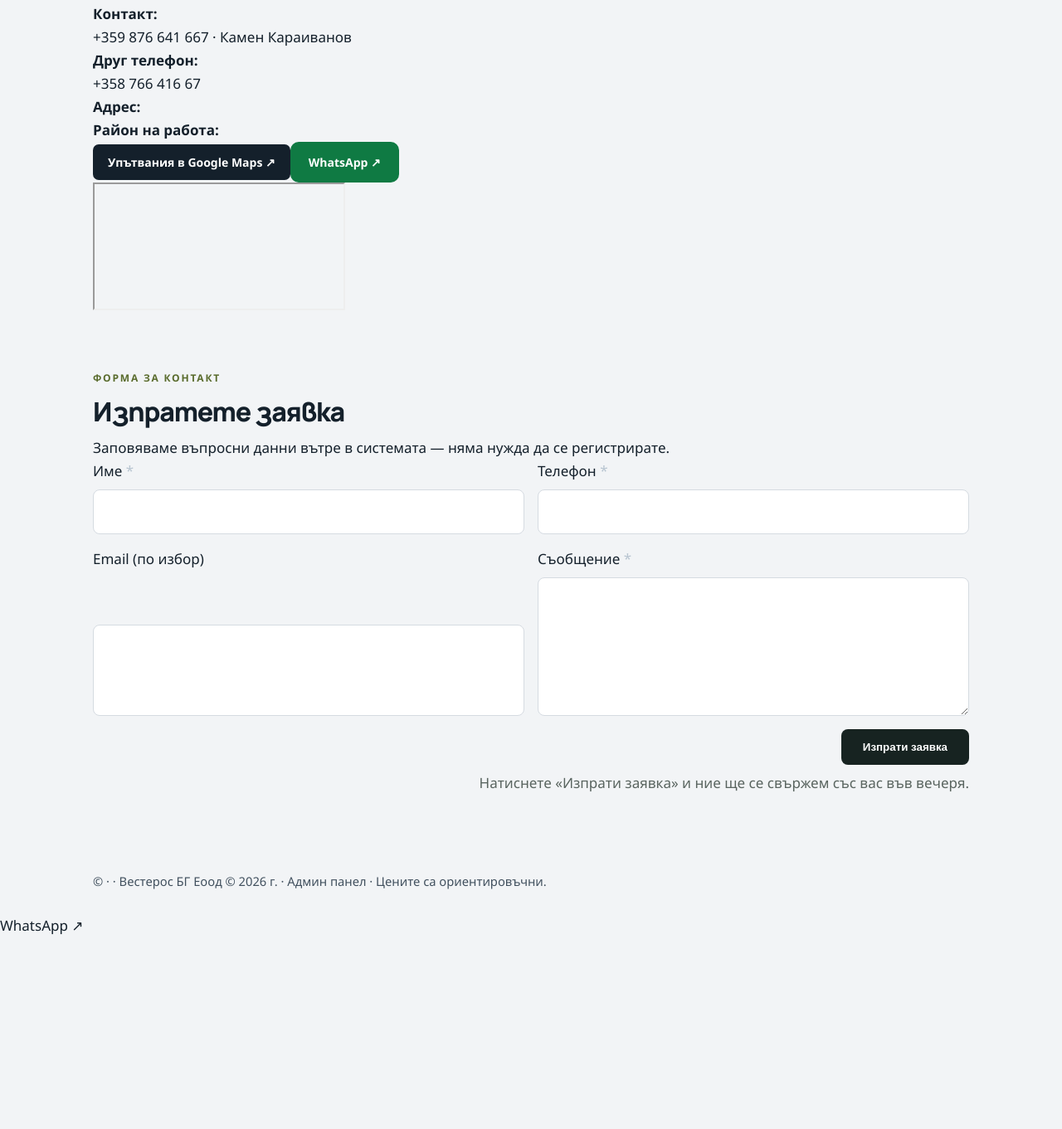
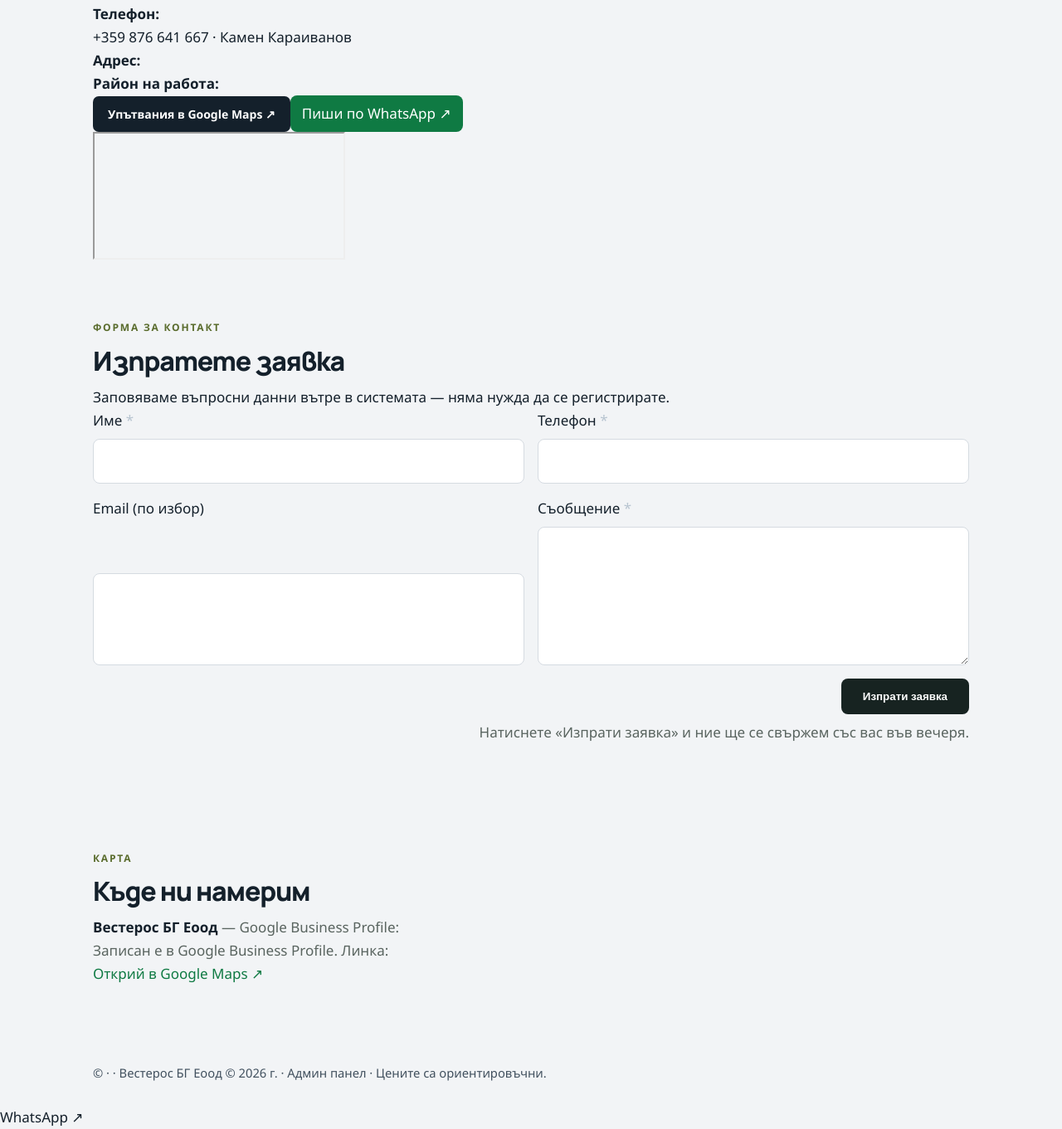
Before and after one commit to Dinamitrii/vesterosbg, a Flask app: template templates/contact.html in a window 1280 px wide. Shown: the part 145-1506 px from the top of the page at 83% size. Before the commit the page ends 1272 px from the top, so only its background shows below. Run offline with Flask 3, Linux system fonts and the light colour scheme; the template is opened without the code that fills it, so the values that code supplies are empty; data comes from the database, SQL or seed files in the repository; a map, chart or similar area stays blank; some libraries are stand-ins or nearby versions.

Commit message:
Fix: contact page branding with Вестерос БГ ЕООД, route /contacts, and sitemap updates
- Rename company to Вестерос БГ ЕООД in contact page
- Add /contacts route (keep /kontakti redirect)
- Update sitemap with /contacts URL

```diff
--- a/app.py
+++ b/app.py
@@ -347,7 +347,9 @@ def settings_dict(conn):
 def whatsapp(settings):
     configured_phone = os.environ.get("WHATSAPP_PHONE") or settings.get("phone", "")
     number = "".join(ch for ch in configured_phone if ch.isdigit())
-    return f"https://wa.me/{number}?text=%D0%97%D0%B4%D1%80%D0%B0%D0%B2%D0%B5%D0%B9%D1%82%D0%B5%2C%20%D0%B8%D0%BD%D1%82%D0%B5%D1%80%D0%B5%D1%81%D1%83%D0%B2%D0%B0%D0%BC%20%D1%81%D0%B5%20%D0%BE%D1%82%20%D0%B2%D0%B0%D1%88%D0%B8%D1%82%D0%B5%20%D1%83%D1%81%D0%BB%D1%83%D0%B3%D0%B8." if number else "https://wa.me/"
+    if not number:
+        return "https://wa.me/"
+    return f"https://wa.me/{number}?text={quote('Здравейте! Имаме възможности да обсъшем вашият ремонт. Свържете се с нас.')}"
 
 
 def map_links(settings):
@@ -409,7 +411,7 @@ def service_gallery(service_id):
     )
 
 
-@app.get("/kontakti")
+@app.get("/contacts")
 def contact_page():
     with db() as conn:
         settings = settings_dict(conn)
@@ -574,6 +576,7 @@ def sitemap():
 
     add_url("/", priority="1.0", images=[sitemap_image(image) for image in homepage_images])
     add_url(url_for("contact_page"))
+    add_url("/contacts")
     for category_id, category_images in category_gallery_images.items():
         if len(category_images) >= 4:
             add_url(url_for("category_gallery", category_id=category_id),
--- a/site/static/sitemap.xml
+++ b/site/static/sitemap.xml
@@ -6,7 +6,7 @@
     <priority>1.0</priority>
   </url>
   <url>
-    <loc>https://vesterosbg.online/kontakti</loc>
+    <loc>https://vesterosbg.online/contacts</loc>
     <changefreq>weekly</changefreq>
     <priority>0.7</priority>
   </url>
--- a/static/sitemap.xml
+++ b/static/sitemap.xml
@@ -6,7 +6,7 @@
     <priority>1.0</priority>
   </url>
   <url>
-    <loc>https://vesterosbg.online/kontakti</loc>
+    <loc>https://vesterosbg.online/contacts</loc>
     <changefreq>weekly</changefreq>
     <priority>0.7</priority>
   </url>
--- a/templates/contact.html
+++ b/templates/contact.html
@@ -30,7 +30,7 @@
     </div>
   </header>
   <main>
-<div class="contact-grid"><div class="contact-info"><h3>{{ settings.legal_name }}</h3><p>ЕИК: {{ settings.eik }}</p><p><b>Контакт:</b><br><a href="tel:+359876641667">+359 876 641 667 · Камен Караиванов</a></p><p><b>Друг телефон:</b><br><a href="tel:+35876641667">+358 766 416 67</a></p><p><b>Адрес:</b><br>{{ settings.address }}</p><p><b>Район на работа:</b><br>{{ settings.city }}</p><div class="map-actions"><a class="contact" href="{{ directions }}" target="_blank" rel="noopener">Упътвания в Google Maps ↗</a><a class="btn" style="background:#0f7a43;color:white" href="{{ wa }}" target="_blank" rel="noopener">WhatsApp ↗</a></div></div><div><iframe class="map" title="Карта с адреса на фирмата" src="{{ map_embed }}" loading="lazy" referrerpolicy="no-referrer-when-downgrade" allowfullscreen></iframe></div></div></section>
+<div class="contact-grid"><div class="contact-info"><h3>{{ settings.legal_name }}</h3><p>ЕИК: {{ settings.eik }}</p><p><b>Телефон:</b><br><a href="tel:+359876641667">+359 876 641 667 · Камен Караиванов</a></p><p><b>Адрес:</b><br>{{ settings.address }}</p><p><b>Район на работа:</b><br>{{ settings.city }}</p><div class="map-actions"><a class="contact" href="{{ directions }}" target="_blank" rel="noopener">Упътвания в Google Maps ↗</a><a class="btn" style="background:#0f7a43;color:white;padding:8px 14px;border-radius:8px;border:0;font:inherit" href="{{ wa }}" target="_blank" rel="noopener">Пиши по WhatsApp ↗</a></div></div><div><iframe class="map" title="Карта с адреса на фирмата" src="{{ map_embed }}" loading="lazy" referrerpolicy="no-referrer-when-downgrade" allowfullscreen></iframe></div></div></section>
   <section class="section" id="contact-form">
     <div class="section-head"><div><div class="eyebrow" style="color:#596b2c">Форма за контакт</div><h1>Изпратете заявка</h1><p>Заповяваме въпросни данни вътре в системата — няма нужда да се регистрирате.</p></div></div>
     <form method="post" action="{{ url_for('contact_submit') }}" class="contact-form" style="display:grid;grid-template-columns:1fr 1fr;gap:16px">
@@ -56,6 +56,14 @@
       </div>
     </form>
   </section>
+    <section class="section" id="google-map">
+      <div class="section-head"><div><div class="eyebrow" style="color:#596b2c">Карта</div><h1>Къде ни намерим</h1></div></div>
+      <div class="place-card">
+        <p><b>Вестерос БГ Еоод</b> <span class="hint" style="color:#59645f">— Google Business Profile:</span></p>
+        <p class="hint" style="color:#59645f">Записан е в Google Business Profile. Линка:</p>
+        <p class="hint"><a href="https://maps.google.com/?q={{ settings.address }}" target="_blank" rel="noopener" style="color:#0f7a43">Открий в Google Maps ↗</a></p>
+      </div>
+    </section>
 </main>
   <footer class="footer">© {{ settings.company_name }} · {{ settings.city }} · Вестерос БГ Еоод © 2026 г. · <a href="{{ url_for('admin_login') }}">Админ панел</a> · Цените са ориентировъчни.</footer>
 </div>
```
